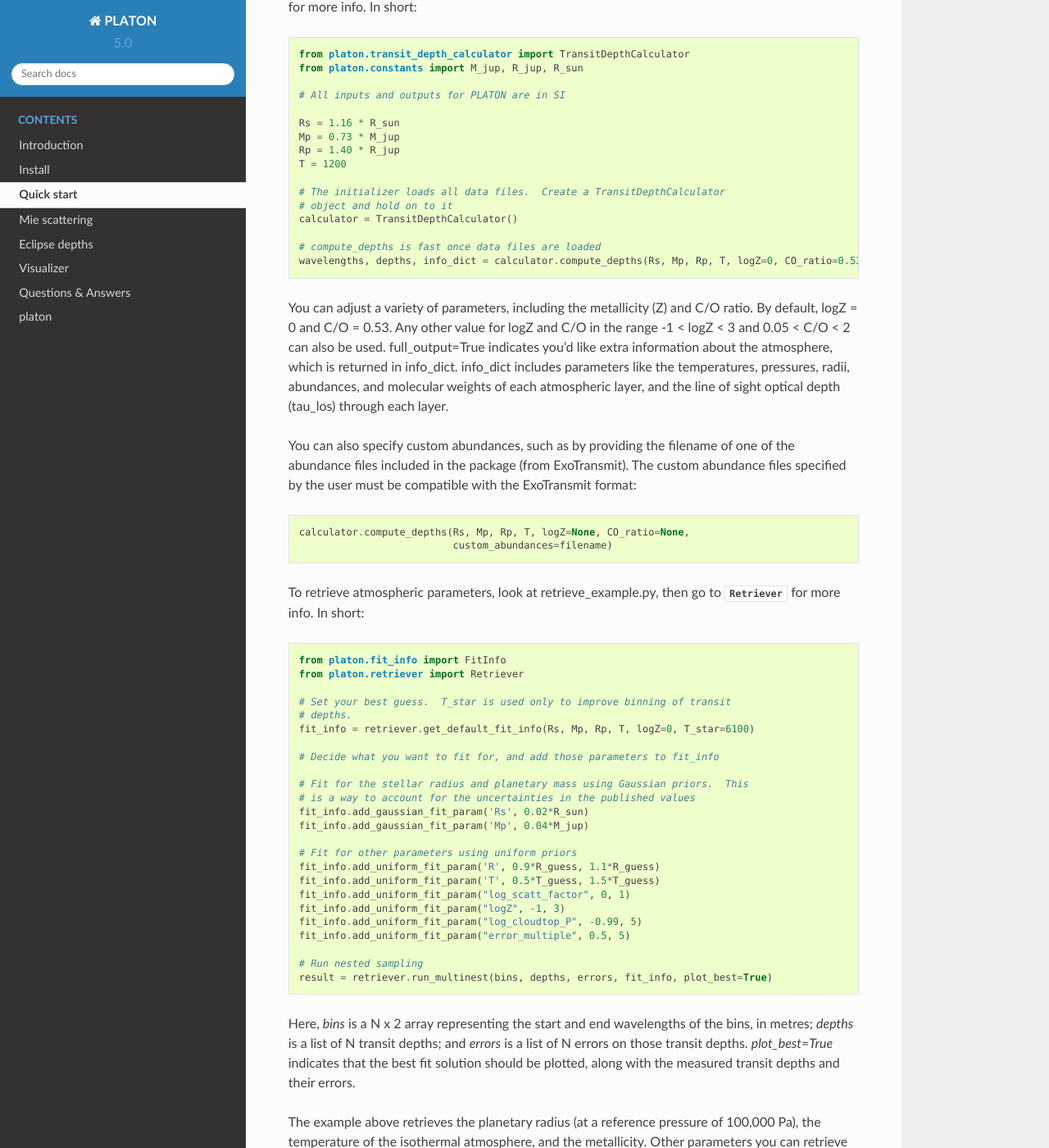
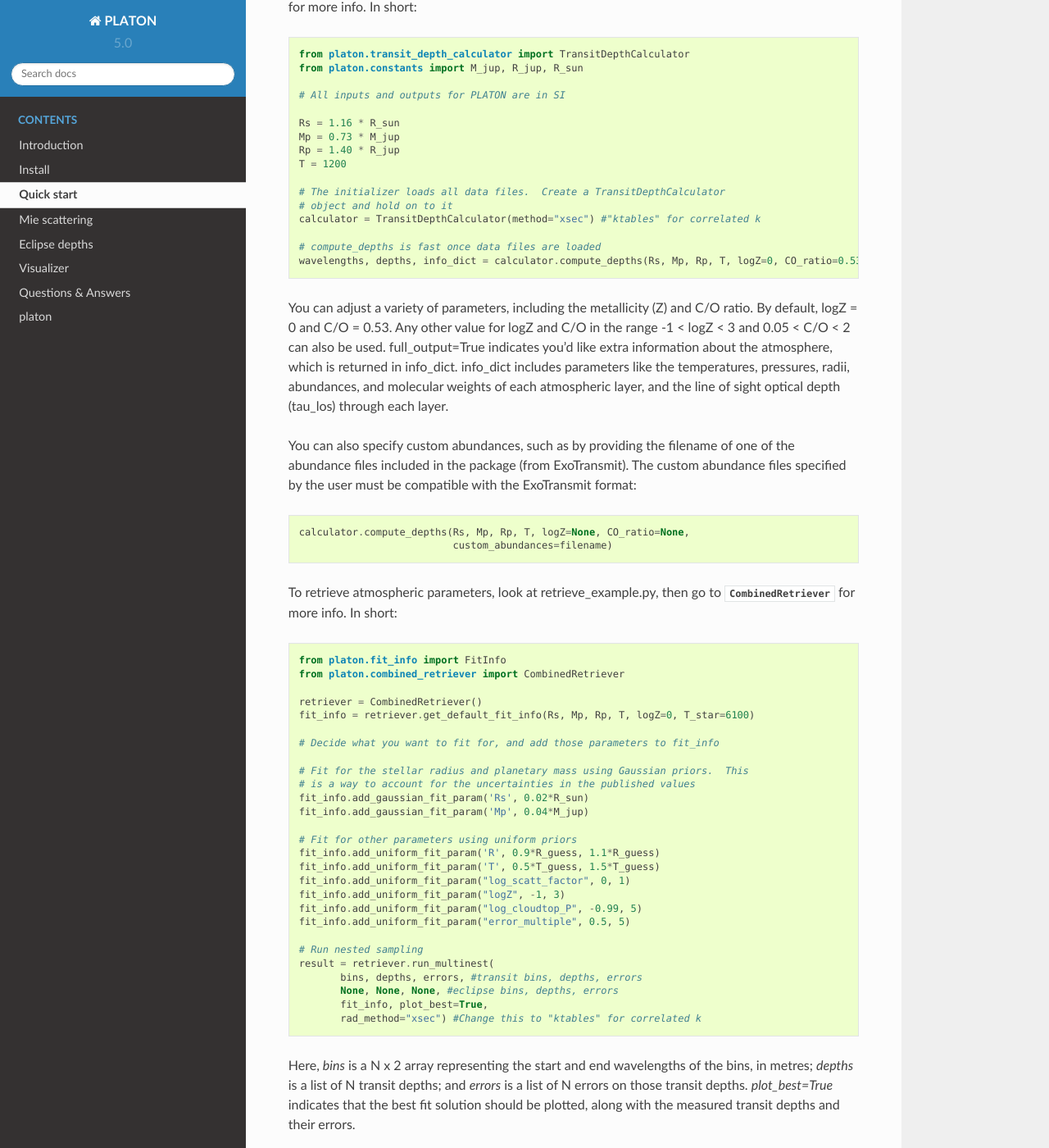
Before and after one commit to ideasrule/platon, a Sphinx documentation site: the page built from docs/quickstart.rst, in a window 1280 px wide and 1400 px high, scrolled down 308 px. Shown: the whole window at 82% size. Built offline with Sphinx 7.4.7 and the Read the Docs theme 2.0.0, drawn with Linux system fonts in a browser that asks for light colours.

Commit message:
Deprecating Retriever, mandating use of CombinedRetriever
Former-commit-id: b6ae712e174b1a7eb5cc16c2ca7e25a7918ad2ad

```diff
--- a/docs/eclipse_depths.rst
+++ b/docs/eclipse_depths.rst
@@ -16,7 +16,7 @@ This creates a parametric T-P profile according to `Madhusudhan & Seager 2009 <h
 Then, call the eclipse depth calculator::
 
   from eclipse_depth_calculator import EclipseDepthCalculator
-
+  calc = EclipseDepthCalculator(method="xsec") #"ktables" for correlated k
   wavelengths, depths = calc.compute_depths(p, Rs, Mp, Rp, Tstar)
 
 Most of the same parameters accepted by the transit depth calculator are also
@@ -35,7 +35,8 @@ It is also possible to retrieve on combined transit and eclipse depths::
 
   result = retriever.run_multinest(transit_bins, transit_depths, transit_errors,
                                    eclipse_bins, eclipse_depths, eclipse_errors,
-				   fit_info)
+				   fit_info,
+				   rad_method="xsec") #"ktables" for corr-k
 
 Here, T_limb is the temperature at the planetary limb (used for transit depths),
 while the T-P profile parameters are for the dayside (used for eclipse depths).
--- a/docs/quickstart.rst
+++ b/docs/quickstart.rst
@@ -21,7 +21,7 @@ To compute transit depths, look at transit_depth_example.py, then go to
 
   # The initializer loads all data files.  Create a TransitDepthCalculator
   # object and hold on to it
-  calculator = TransitDepthCalculator()
+  calculator = TransitDepthCalculator(method="xsec") #"ktables" for correlated k
 
   # compute_depths is fast once data files are loaded
   wavelengths, depths, info_dict = calculator.compute_depths(Rs, Mp, Rp, T, logZ=0, CO_ratio=0.53, full_output=True)
@@ -44,13 +44,12 @@ ExoTransmit format::
                             custom_abundances=filename)
 
 To retrieve atmospheric parameters, look at retrieve_example.py, then go to
-:class:`.Retriever` for more info.  In short::
+:class:`.CombinedRetriever` for more info.  In short::
 
   from platon.fit_info import FitInfo
-  from platon.retriever import Retriever
+  from platon.combined_retriever import CombinedRetriever
 
-  # Set your best guess.  T_star is used only to improve binning of transit
-  # depths.
+  retriever = CombinedRetriever()
   fit_info = retriever.get_default_fit_info(Rs, Mp, Rp, T, logZ=0, T_star=6100)
 
   # Decide what you want to fit for, and add those parameters to fit_info
@@ -69,7 +68,11 @@ To retrieve atmospheric parameters, look at retrieve_example.py, then go to
   fit_info.add_uniform_fit_param("error_multiple", 0.5, 5)
 
   # Run nested sampling
-  result = retriever.run_multinest(bins, depths, errors, fit_info, plot_best=True)
+  result = retriever.run_multinest(
+	 bins, depths, errors, #transit bins, depths, errors
+         None, None, None, #eclipse bins, depths, errors
+	 fit_info, plot_best=True,
+	 rad_method="xsec") #Change this to "ktables" for correlated k
 
 Here, `bins` is a N x 2 array representing the start and end wavelengths of the
 bins, in metres; `depths` is a list of N transit depths; and `errors` is a list
```
Also changed, not shown: 4 other files.
